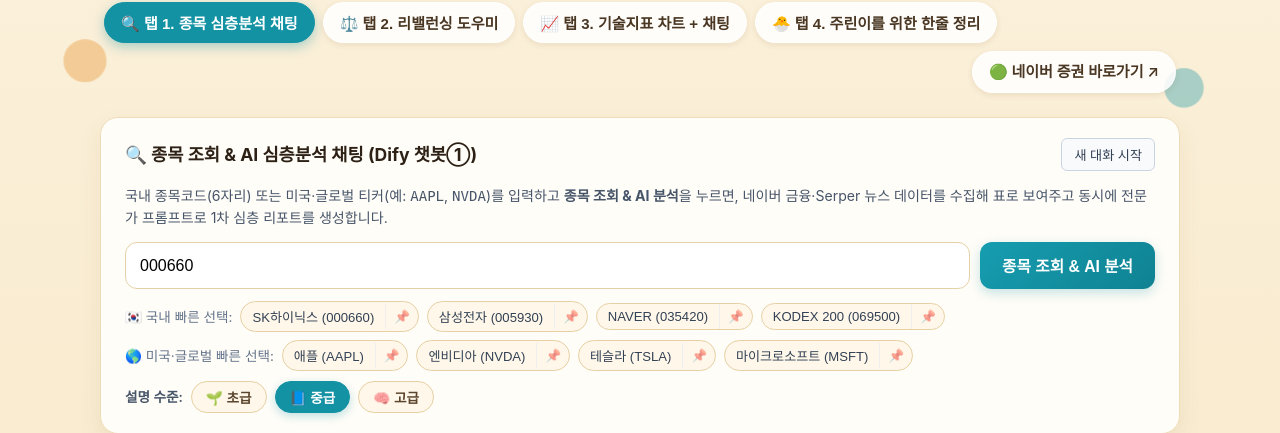
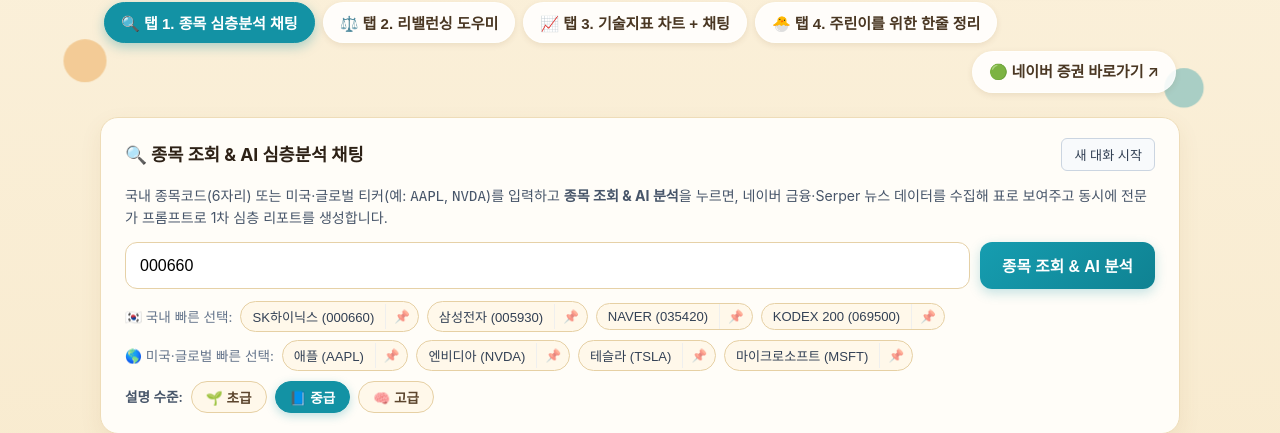
Before and after one commit to mini2384/investment-assistant, a Python web app: template templates/index.html in a window 1280 px wide. Shown: the part 610-1043 px from the top of the page. Run offline with Jinja, Linux system fonts and the light colour scheme; the template is opened without the code that fills it, so the values that code supplies are empty.

Commit message:
chore: remove internal Dify/Python/FDR labels from tab headings

```diff
--- a/templates/index.html
+++ b/templates/index.html
@@ -52,7 +52,7 @@
     <section id="tab-stock" class="tab-panel active">
       <div class="card">
         <div class="section-title-row">
-          <h3>🔍 종목 조회 &amp; AI 심층분석 채팅 (Dify 챗봇①)</h3>
+          <h3>🔍 종목 조회 &amp; AI 심층분석 채팅</h3>
           <button type="button" id="resetStockChatBtn" class="secondary-btn">새 대화 시작</button>
         </div>
         <p class="panel-desc">국내 종목코드(6자리) 또는 미국·글로벌 티커(예: <code>AAPL</code>, <code>NVDA</code>)를 입력하고 <strong>종목 조회 &amp; AI 분석</strong>을 누르면, 네이버 금융·Serper 뉴스 데이터를 수집해 표로 보여주고 동시에 전문가 프롬프트로 1차 심층 리포트를 생성합니다.</p>
@@ -292,7 +292,7 @@
     <section id="tab-rebalance" class="tab-panel hidden">
       <div class="card">
         <div class="section-title-row">
-          <h3>⚖️ 포트폴리오 리밸런싱 도우미 (Python 정량 계산 · Dify 미사용)</h3>
+          <h3>⚖️ 포트폴리오 리밸런싱 도우미</h3>
         </div>
         <p class="panel-desc">보유 종목 또는 ETF 코드(2개 이상)를 쉼표로 구분해 입력하면, FinanceDataReader 최근 1년 데이터로 몬테카를로 시뮬레이션과 효율적 프론티어를 계산합니다.</p>
 
@@ -341,7 +341,7 @@
     <section id="tab-ta" class="tab-panel hidden">
       <div class="card">
         <div class="section-title-row">
-          <h3>📈 기술지표 차트 + AI 해석 채팅 (FDR + Dify 챗봇③)</h3>
+          <h3>📈 기술지표 차트 + AI 해석 채팅</h3>
           <button type="button" id="resetTaChatBtn" class="secondary-btn">새 대화 시작</button>
         </div>
         <p class="panel-desc">FinanceDataReader로 이동평균선(MA)·볼린저밴드·RSI·MACD를 계산해 차트로 보여주고, 채팅 시 계산된 지표 숫자만 백엔드가 숨겨서 Dify에 전달해 해석을 받습니다.</p>
```
